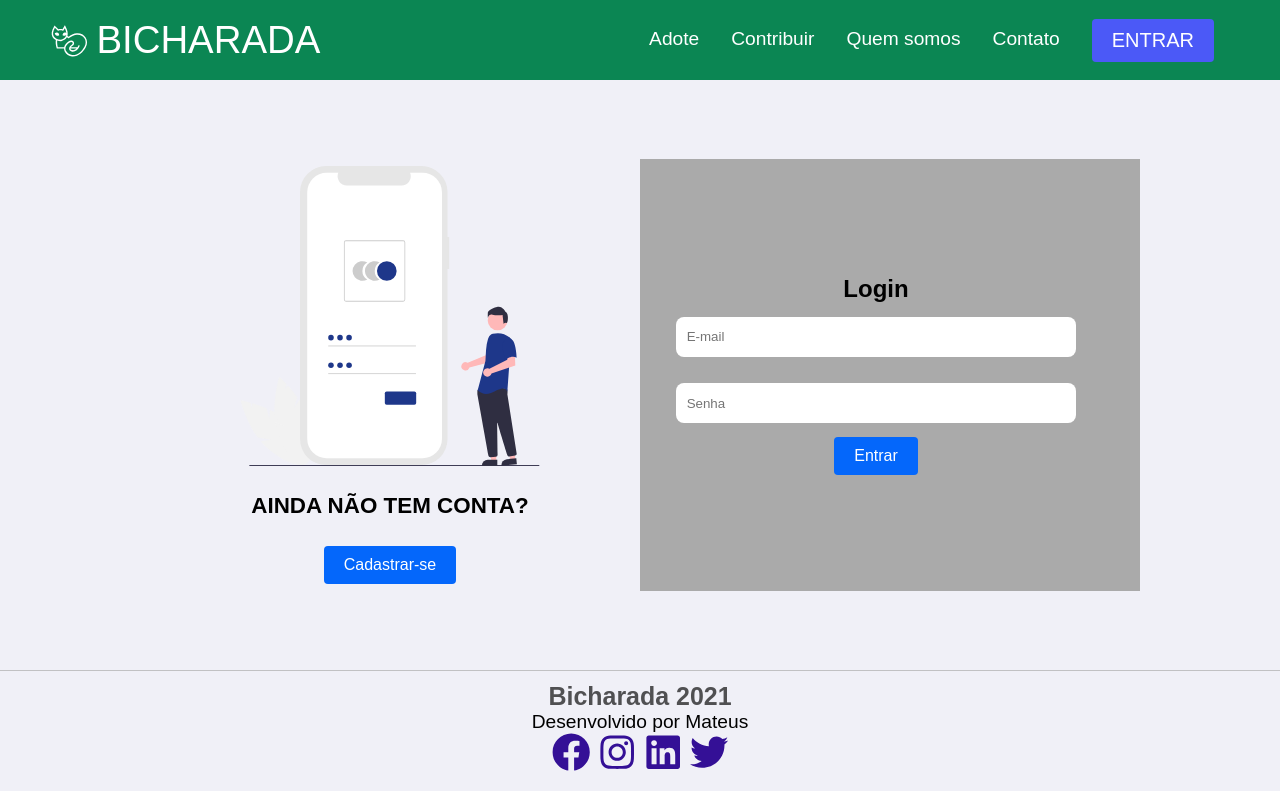
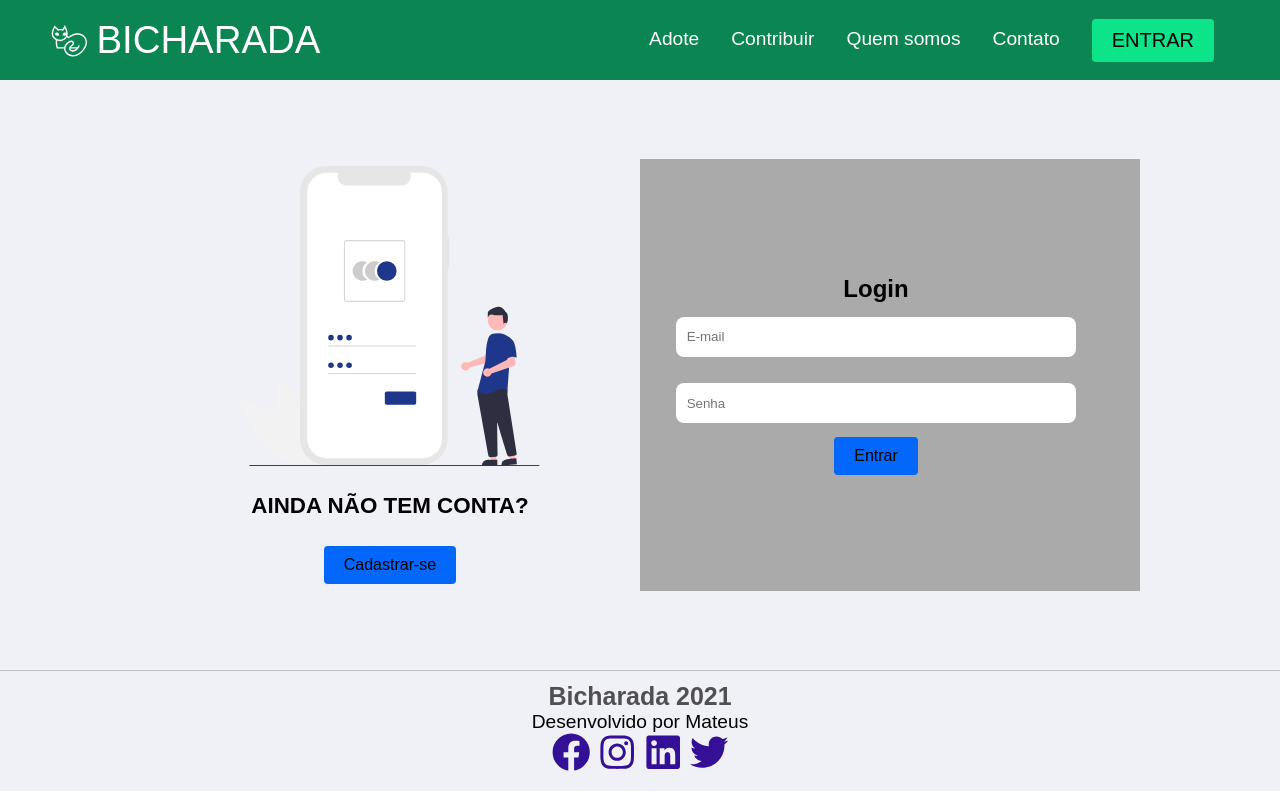
Before and after one commit to mateus-luciano/bicharada-web, a React (Create React App) app: page /login in a window 1280 px wide. Built offline with nearby package versions, Linux system fonts and the light colour scheme; no server answers.

Commit message:
updated style

```diff
--- a/src/components/Header/index.jsx
+++ b/src/components/Header/index.jsx
@@ -1,4 +1,5 @@
 import React, { useState, useEffect } from 'react';
+import { useSelector, useDispatch } from 'react-redux';
 import { FaBars, FaTimes } from 'react-icons/fa';
 import { IconContext } from 'react-icons/lib';
 import { Button } from '../../styles/global';
@@ -15,9 +16,14 @@ import {
   NavBtnLink,
 } from './styles';
 
+import * as userActions from '../../store/modules/user/actions';
+
 export default () => {
+  const userData = useSelector((state) => state?.user);
+
   const [click, setClick] = useState(false);
   const [button, setButton] = useState(true);
+  const dispatch = useDispatch();
 
   const handleClick = () => setClick(!click);
   const closeMobileMenu = () => setClick(false);
@@ -28,10 +34,14 @@ export default () => {
       setButton(true);
     }
   };
-
   useEffect(() => {
     showButton();
   }, []);
+
+  function onLogout() {
+    dispatch(userActions.logout());
+    localStorage.removeItem('token');
+  }
 
   window.addEventListener('resize', showButton);
 
@@ -59,17 +69,45 @@ export default () => {
             <NavItem>
               <NavLinks to="/contact">Contato</NavLinks>
             </NavItem>
+            { userData
+              ? (
+                <NavItemBtn>
+                  { button ? (
+                    <Button
+                      primary
+                      onClick={onLogout}
+                    >
+                      SAIR
+                    </Button>
+                  ) : (
+                    <Button
+                      fontBig
+                      primary
+                      onClick={onLogout}
+                    >
+                      SAIR
+                    </Button>
+                  ) }
+                </NavItemBtn>
+              )
+              : (
                 <NavItemBtn>
                   { button ? (
                     <NavBtnLink to="/login">
-                  <Button primary>ENTRAR</Button>
+                      <Button primary>
+                        ENTRAR
+                      </Button>
                     </NavBtnLink>
                   ) : (
                     <NavBtnLink to="/login">
-                  <Button fontBig primary>ENTRAR</Button>
+                      <Button fontBig primary>
+                        ENTRAR
+                      </Button>
                     </NavBtnLink>
                   ) }
                 </NavItemBtn>
+              ) }
+
           </NavMenu>
         </NavbarContainer>
       </Nav>
--- a/src/components/Header/styles.jsx
+++ b/src/components/Header/styles.jsx
@@ -71,7 +71,7 @@ export const NavMenu = styled.ul`
     left: ${({ click }) => (click ? 0 : '-100%')};
     opacity: 1;
     transition: all .5s ease;
-    background: #101522;
+    background: #0b8653;
   }
 `;
 
--- a/src/pages/SignUp/index.jsx
+++ b/src/pages/SignUp/index.jsx
@@ -10,8 +10,6 @@ import api from '../../services/api';
 import * as userActions from '../../store/modules/user/actions';
 
 import LoginImage from '../../assets/images/undraw_Access_account_re_8spm.svg';
-// Fazer o esquema de quando estiver tudo clearTimeout, entra o loading e
-// faz o login e depois redireciona
 import {
   SignUpContainer,
   SignUpSection,
--- a/src/styles/global.jsx
+++ b/src/styles/global.jsx
@@ -3,6 +3,7 @@ import styled, { createGlobalStyle } from 'styled-components';
 export default createGlobalStyle`
   root: {
     --background-color: #f0f0f7;
+    --primary-color: #0b8653;
   }
 
   * {
@@ -43,9 +44,9 @@ export const Container = styled.div`
 
 export const Button = styled.button`
   border-radius: 4px;
-  color: #fff;
+  color: #000;
   white-space: nowrap;
-  background: ${({ primary }) => (primary ? '#4b59f7' : '#0467fb')};
+  background: ${({ primary }) => (primary ? '#0de48a' : '#0467fb')};
   padding: ${({ big }) => (big ? '12px 64px' : '10px 20px')};
   font-size: ${({ fontBig }) => (fontBig ? '20px' : '16px')};
   outline: none;
@@ -54,7 +55,7 @@ export const Button = styled.button`
 
   &:hover {
     transition: all .3s ease-out;
-    background: ${({ primary }) => (primary ? '#0467fb' : '#4b59f7')};
+    background: ${({ primary }) => (primary ? '#0db871' : '#4b59f7')};
   }
 
   @media screen and (max-width: 960px) {
```
Lines whose indentation alone changed are shown as unchanged.
